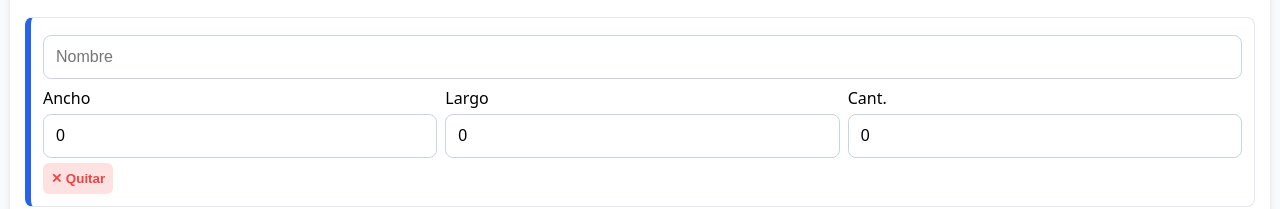
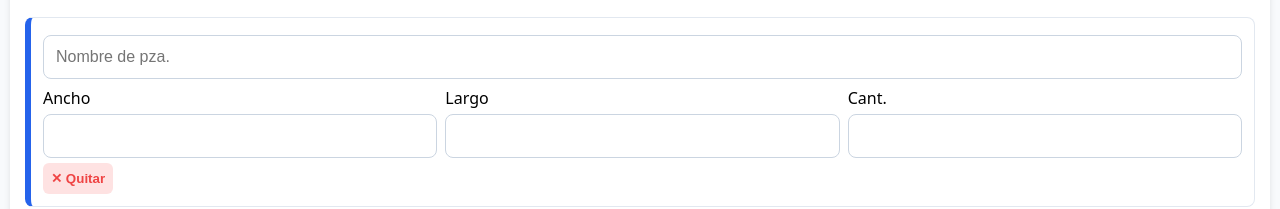
Before and after one commit to Carl-31416/calculador-de-medidas, a plain HTML site: page index.html in a window 1280 px wide. Shown: the part 179-388 px from the top of the page. Drawn offline with Linux system fonts and the light colour scheme.

Commit message:
Update index.html

```diff
--- a/index.html
+++ b/index.html
@@ -46,11 +46,11 @@
 
         <div id="piecesList" style="margin-top: 15px;">
             <div class="piece-entry">
-                <input type="text" placeholder="Nombre" style="margin-bottom:8px">
+                <input type="text" placeholder="Nombre de pza." style="margin-bottom:8px">
                 <div style="display:flex; gap:8px;">
-                    <div style="flex:1"><label>Ancho</label><input type="number" class="w" value="0"></div>
-                    <div style="flex:1"><label>Largo</label><input type="number" class="l" value="0"></div>
-                    <div style="flex:1"><label>Cant.</label><input type="number" class="q" value="0"></div>
+                    <div style="flex:1"><label>Ancho</label><input type="number" class="w" value=""></div>
+                    <div style="flex:1"><label>Largo</label><input type="number" class="l" value=""></div>
+                    <div style="flex:1"><label>Cant.</label><input type="number" class="q" value=""></div>
                 </div>
                 <button class="btn-del" onclick="this.parentElement.remove()">✕ Quitar</button>
             </div>
```
